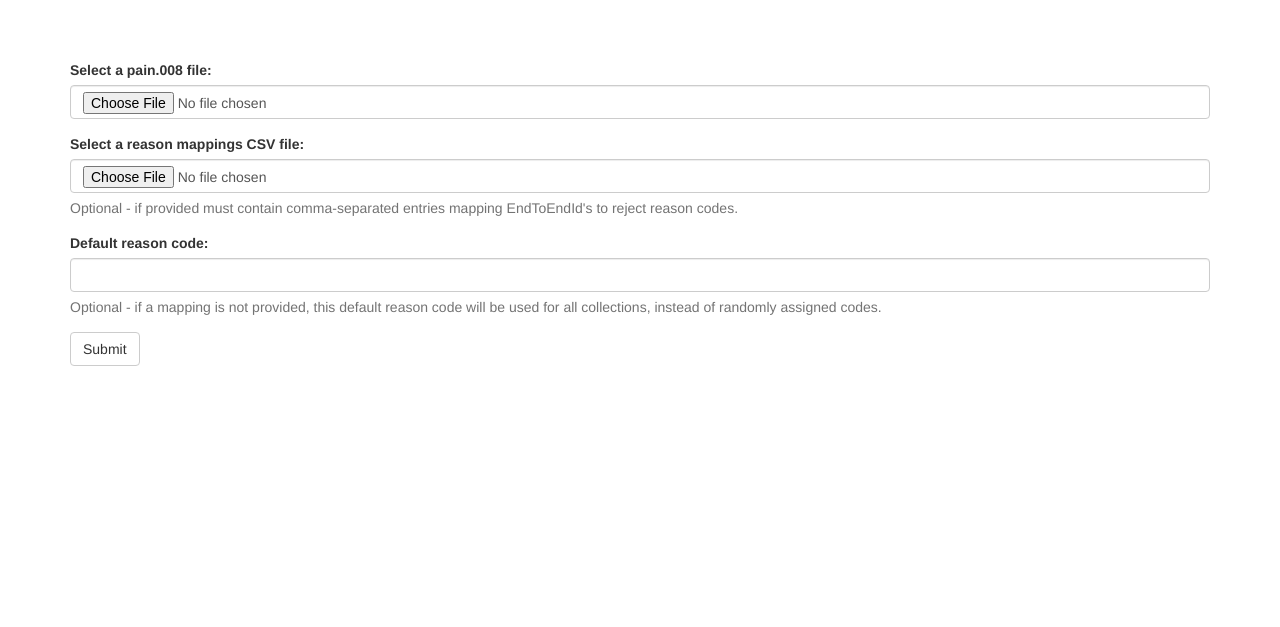
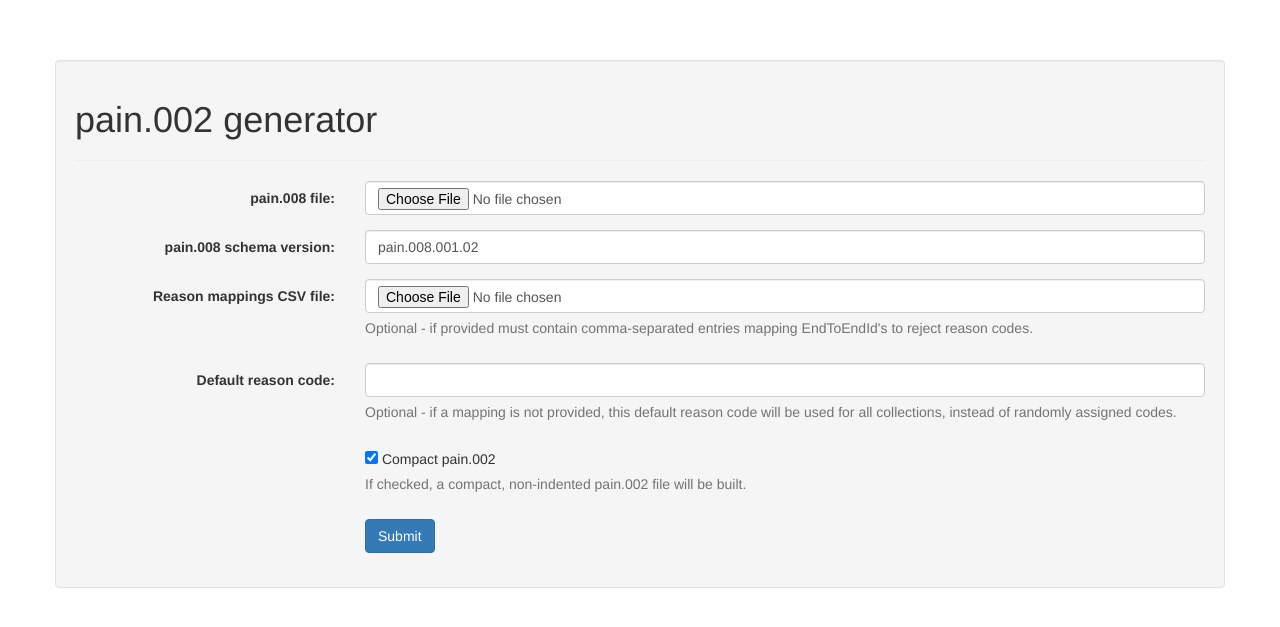
Before and after one commit to andrei-duhnea/achy, a Bottle app: page /upload in a window 1280 px wide. Shown: the top 627 px of the page. Run offline with Bottle, Linux system fonts and the light colour scheme; parts of the project's set-up code (start-up, migrations or seed data) failed here and were passed over; some libraries are stand-ins or nearby versions.

Commit message:
Updated web GUI to cover new parameters added to CLI

```diff
--- a/server.py
+++ b/server.py
@@ -17,11 +17,11 @@ def save_upload(upload):
             f.write(upload.file.read())
     return upload_path
 
-def make_pain2(pain2_file, pain8_file, mappings_file, default_reason):
-    pain8_data = Pain8Doc(pain8_file)
+def make_pain2(pain2_file, pain8_file, pain8_version, mappings_file, default_reason, expand):
+    pain8_data = Pain8Doc(pain8_file, pain8_version)
     if default_reason == '':
         default_reason = None
-    pain2 = build_pain2(pain8_data, mappings_file, default_reason)
+    pain2 = build_pain2(pain8_data, mappings_file, default_reason, expand)
     pain2_path = os.path.join(BUILD_DIR, pain2_file)
     with open(pain2_path, 'w') as f:
         f.write(pain2)
@@ -40,11 +40,12 @@ def upload_form():
 def do_upload():
     pain8_file = request.files.get('pain8-upload')
     pain8_name, pain8_ext = os.path.splitext(pain8_file.filename)
-    print(pain8_name)
     if pain8_ext not in ('.xml','.XML'):
         return 'Pain.008 file extension not allowed ({}).'.format(pain8_ext)
 
     pain8_path = save_upload(pain8_file)
+
+    pain8_version = request.forms.get('pain8-version')
 
     mappings_path = None
     mappings_file = request.files.get('mappings-upload')
@@ -52,8 +53,10 @@ def do_upload():
         mappings_path = save_upload(mappings_file)
 
     default_reason = request.forms.get('default-reason')
+    expand = not request.forms.get('compact')
     pain2_filename = 'pain.002_{}.xml'.format(timestamp_string())
-    make_pain2(pain2_filename, pain8_path, mappings_path, default_reason)
+
+    make_pain2(pain2_filename, pain8_path, pain8_version, mappings_path, default_reason, expand)
     redirect('/download/{}'.format(pain2_filename))
 
 @route('/download/<pain2_file>', method='GET')
--- a/templates/upload.html
+++ b/templates/upload.html
@@ -10,23 +10,47 @@
     </style>
 </head>
 <body>
-    <div class="container">
-        <form action="/upload" method="post" enctype="multipart/form-data">
+    <div class="container well">
+        <h1>pain.002 generator</h1>
+        <hr />
+        <form class="form-horizontal" action="/upload" method="post" enctype="multipart/form-data">
           <div class="form-group">
-              <label for="pain8-file-select" >Select a pain.008 file: </label>
-              <input class="form-control" type="file" id="pain8-file-select" name="pain8-upload" />
+              <label for="pain8-file-select" class="col-sm-3 control-label">pain.008 file: </label>
+              <div class="col-sm-9">
+                  <input class="form-control" type="file" id="pain8-file-select" name="pain8-upload" />
+              </div>
           </div>
           <div class="form-group">
-              <label for="mappings-file-select">Select a reason mappings CSV file: </label>
-              <input class="form-control" type="file" id="mappings-file-select" name="mappings-upload" />
-              <p class="help-block">Optional - if provided must contain comma-separated entries mapping EndToEndId's to reject reason codes.</p>
+              <label for="pain8-version" class="col-sm-3 control-label">pain.008 schema version: </label>
+              <div class="col-sm-9">
+                  <input class="form-control" type="text" id="pain8-version-text" name="pain8-version" value="pain.008.001.02" />
+              </div>
           </div>
           <div class="form-group">
-              <label for="default-reason-text">Default reason code: </label>
-              <input class="form-control" type="text" id="default-reason-text" name="default-reason" />
-              <p class="help-block">Optional - if a mapping is not provided, this default reason code will be used for all collections, instead of randomly assigned codes.</p>
+              <label for="mappings-file-select" class="col-sm-3 control-label">Reason mappings CSV file: </label>
+              <div class="col-sm-9">
+                  <input class="form-control" type="file" id="mappings-file-select" name="mappings-upload" />
+                  <p class="help-block">Optional - if provided must contain comma-separated entries mapping EndToEndId's to reject reason codes.</p>
+              </div>
           </div>
-          <input class="btn btn-default" type="submit" value="Submit" />
+          <div class="form-group">
+              <label for="default-reason-text" class="col-sm-3 control-label">Default reason code: </label>
+              <div class="col-sm-9">
+                  <input class="form-control" type="text" id="default-reason-text" name="default-reason" />
+                  <p class="help-block">Optional - if a mapping is not provided, this default reason code will be used for all collections, instead of randomly assigned codes.</p>
+              </div>
+          </div>
+          <div class="form-group">
+            <div class="col-sm-offset-3 col-sm-9">
+                <input type="checkbox" id="compact-checkbox" name="compact" checked> Compact pain.002</input>
+                <p class="help-block">If checked, a compact, non-indented pain.002 file will be built.</p>
+            </div>
+          </div>
+          <div class="form-group">
+            <div class="col-sm-offset-3 col-sm-9">
+              <input class="btn btn-primary" type="submit" value="Submit" />
+            </div>
+          </div>
         </form>
     </div>
 <script src="http://netdna.bootstrapcdn.com/bootstrap/3.0.0/js/bootstrap.min.js"></script>
```
